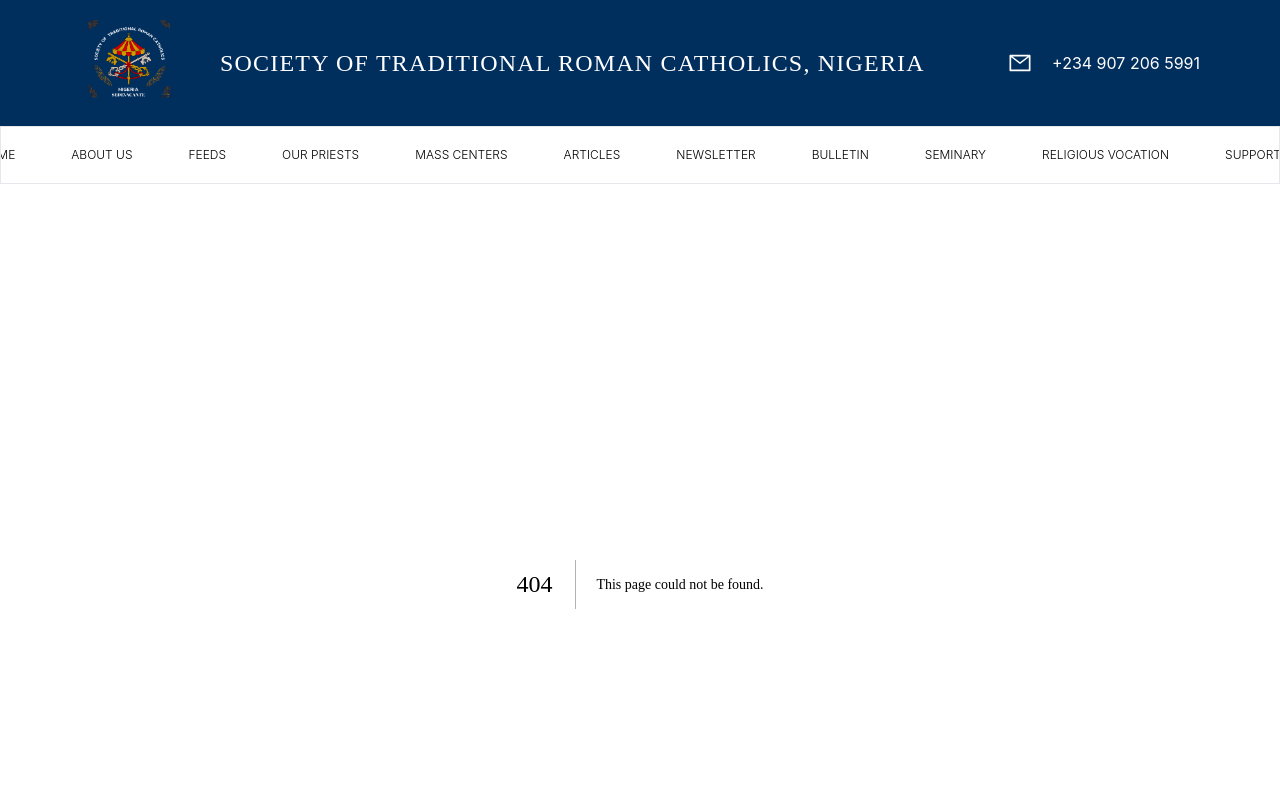
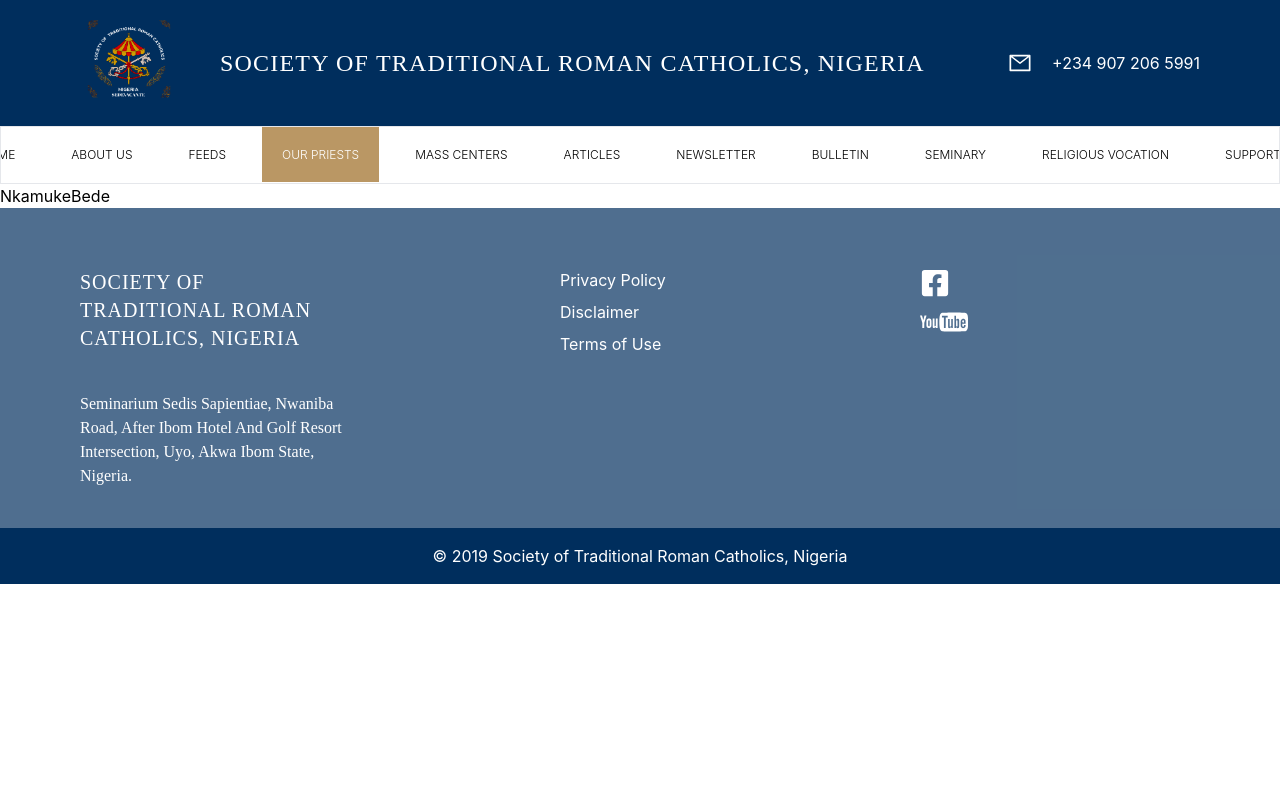
Before and after one commit to Oduchep/strcnigeria, a Next.js app: page /priests/nkamuke-bede in a window 1280 px wide. Before the commit this address had no page. Shown: the top 800 px of the page. Built offline with nearby package versions, Linux system fonts and the light colour scheme.

Commit message:
created routes for priests

```diff
--- a/components/navbar.js
+++ b/components/navbar.js
@@ -43,11 +43,17 @@
         <div
           className={`group text-xs uppercase font-light  transition-all ease-in-out duration-150 mx-2`}
         >
-          <span className="py-5 px-5 whitespace-nowrap">Our Priests</span>
+          <span
+            className={`whitespace-nowrap py-5 px-5 ${
+              route.includes(Routes.PRIESTS) && 'bg-primary-2 text-white'
+            }`}
+          >
+            Our Priests
+          </span>
           <div className="bg-primary-2 flex flex-col absolute invisible group-hover:visible top-14 opacity-100 z-50 min-w-[150px]">
-            <SubmenuLink href="/" text="Nkamuke Bede" />
-            <SubmenuLink href="/" text="Okerulu John" />
-            <SubmenuLink href="/" text="Ojeka Thomas" />
+            <SubmenuLink href={Routes.NKAMUKE_BEDE} text="Nkamuke Bede" />
+            <SubmenuLink href={Routes.OKERULU_JOHN} text="Okerulu John" />
+            <SubmenuLink href={Routes.OJEKA_THOMAS} text="Ojeka Thomas" />
           </div>
         </div>
         <div
--- a/constants/routes.js
+++ b/constants/routes.js
@@ -12,5 +12,9 @@
   OWERRI_MISSION: '/mass-centers/owerri',
   PORT_HARCOURT_MISSION: '/mass-centers/port-harcourt',
   UMUNZE_MISSION: '/mass-centers/umunze',
+  PRIESTS: '/priests',
+  NKAMUKE_BEDE: '/priests/nkamuke-bede',
+  OKERULU_JOHN: '/priests/okerulu-john',
+  OJEKA_THOMAS: '/priests/ojeka-thomas',
 };
 export default Routes;
--- /dev/null
+++ b/pages/priests/nkamuke-bede.js
@@ -0,0 +1,7 @@
+import React from 'react';
+
+const NkamukeBede = () => {
+  return <div>NkamukeBede</div>;
+};
+
+export default NkamukeBede;
--- /dev/null
+++ b/pages/priests/okerulu-john.js
@@ -0,0 +1,7 @@
+import React from 'react';
+
+const OkeruluJohn = () => {
+  return <div>OkeruluJohn</div>;
+};
+
+export default OkeruluJohn;
```
